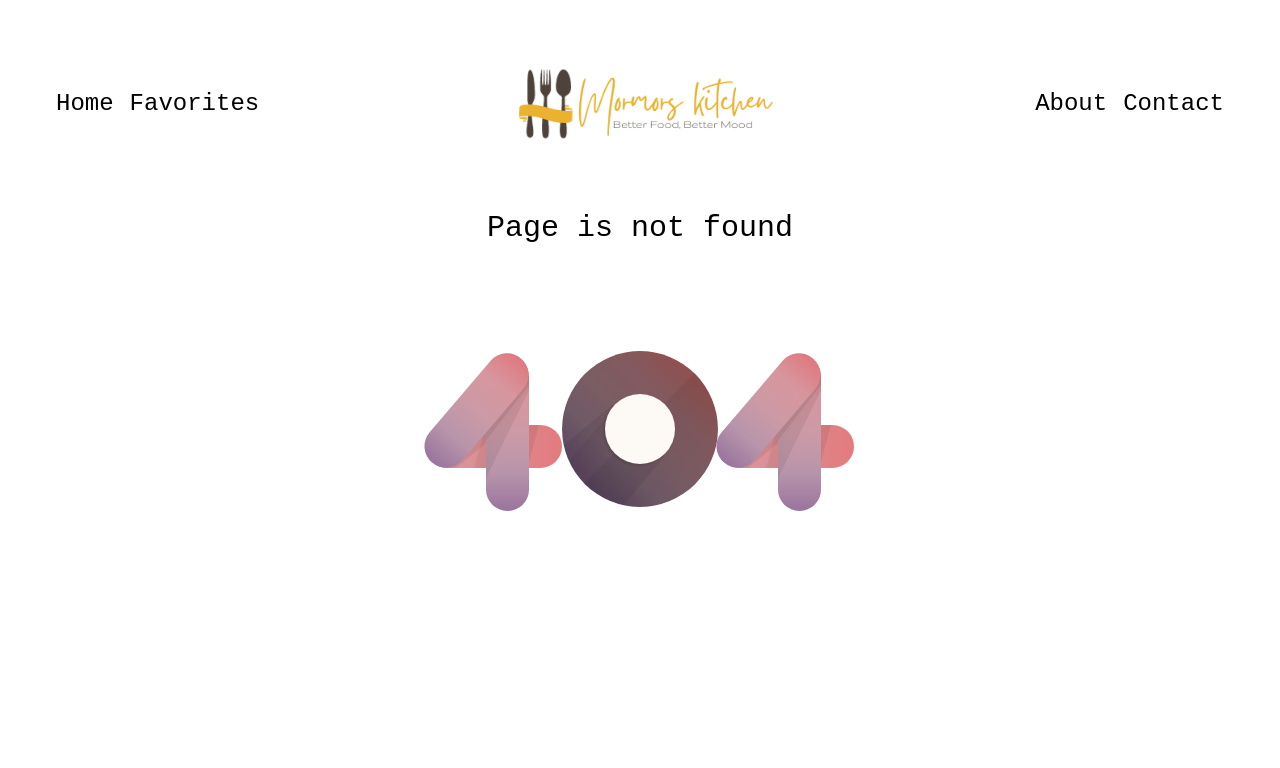
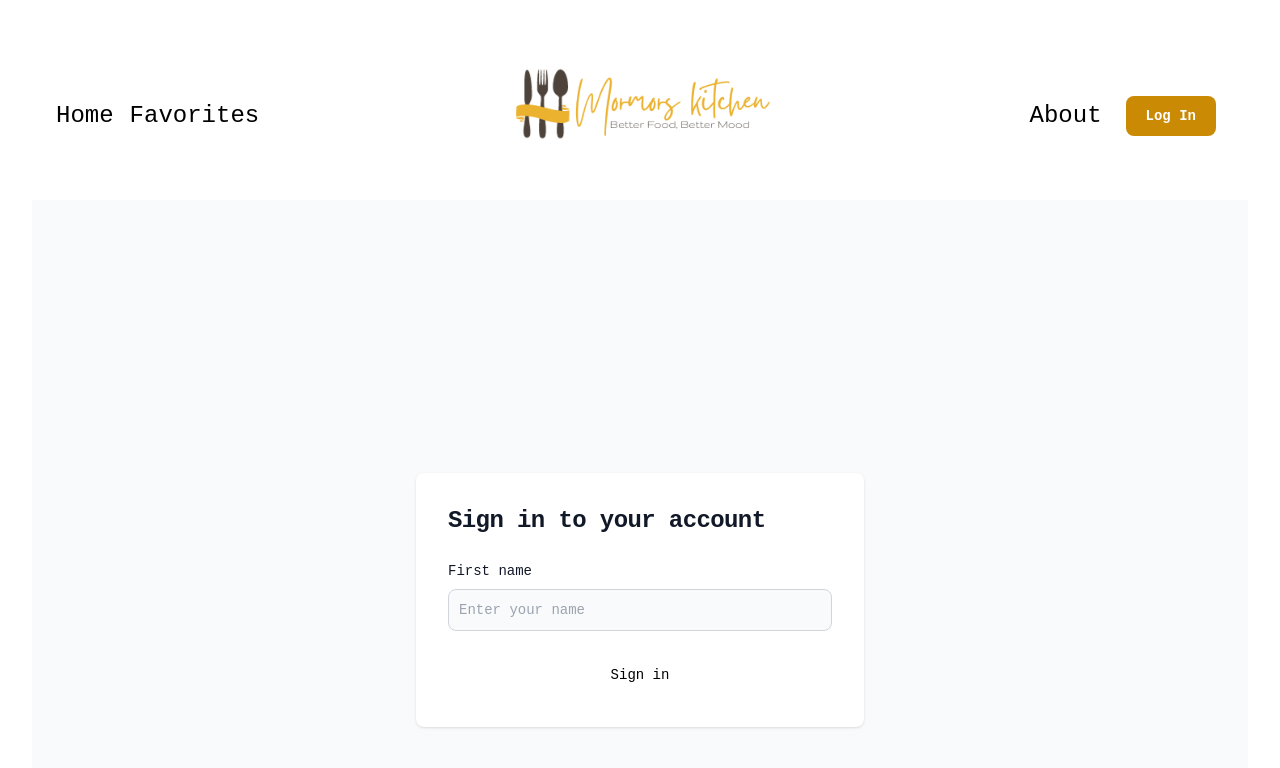
Before and after one commit to svetlana-so/Recipes_App_PF, a Vue app: page /login in a window 1280 px wide. Before the commit this address had no page. Shown: the top 768 px of the page. Built offline with nearby package versions, Linux system fonts and the light colour scheme.

Commit message:
feat: :sparkles: add log in and comments

```diff
--- a/src/components/CommentsComponent.vue
+++ b/src/components/CommentsComponent.vue
@@ -1,18 +1,60 @@
+<script setup lang="ts">
+import { computed } from 'vue';
+import { storeToRefs } from 'pinia';
+import { useRecipeBook } from '../stores/recipies';
+import { devices } from '@playwright/test';
+const RecipeStore = useRecipeBook();
+
+const { user_name, isLoggedIn, comments, singleComment } =
+  storeToRefs(RecipeStore);
+
+const { recipeId } = defineProps(['recipeId']);
+
+const addComment = () => {
+  if (singleComment.value.trim() === '') {
+    return;
+  }
+
+  const newComment = {
+    recipeId: recipeId,
+    recipeComment: singleComment.value,
+  };
+
+  comments.value.push(newComment);
+  singleComment.value = '';
+  localStorage.setItem('comments', JSON.stringify(comments.value));
+};
+
+const filteredComments = computed(() => {
+  return comments.value.filter((comment) => comment.recipeId === recipeId);
+});
+</script>
+
 <template>
   <section class="bg-whitepy-8 lg:py-16 antialiased">
     <div class="max-w-2xl mx-auto px-4">
       <div class="flex justify-between items-center mb-6">
-        <h2 class="text-lg lg:text-2xl font-bold text-gray-900">
-          Discussion (0)
+        <h2
+          v-if="isLoggedIn"
+          class="text-lg lg:text-2xl font-bold text-gray-900 py-6"
+        >
+          Share your comments, {{ user_name }}:
+        </h2>
+        <h2
+          v-if="!isLoggedIn"
+          class="text-lg lg:text-2xl font-bold text-gray-900 py-6"
+        >
+          Share your comments:
         </h2>
       </div>
-
-      <form class="mb-6">
+      <form @submit.prevent="addComment" class="mb-6">
         <div
           class="py-2 px-4 mb-4 bg-white rounded-lg rounded-t-lg border border-gray-200"
         >
           <label for="comment" class="sr-only">Your comment</label>
           <textarea
+            v-model="singleComment"
+            @keyup.enter="addComment"
             id="comment"
             rows="6"
             class="px-0 w-full text-sm text-gray-900 border-0 focus:ring-0 focus:outline-none"
@@ -28,5 +70,30 @@
         </button>
       </form>
     </div>
+    <div class="max-w-2xl mx-auto px-4">
+      <h3 class="text-lg lg:text-2xl font-bold text-gray-900 p-6">
+        Comments ({{ filteredComments.length }}):
+      </h3>
+      <article
+        v-for="(comment, index) in filteredComments"
+        :key="index"
+        class="p-6 text-base bg-white rounded-lg border border-grey mb-4"
+      >
+        <footer class="flex justify-between items-center mb-2">
+          <div class="flex items-center">
+            <ul class="text-gray-500">
+              <p
+                class="inline-flex items-center mr-3 text-sm text-gray-900 font-semibold"
+              >
+                {{ user_name }}
+              </p>
+              <p class="text-gray-700">{{ comment.recipeComment }}</p>
+            </ul>
+          </div>
+        </footer>
+
+        <div class="flex items-center mt-4 space-x-4"></div>
+      </article>
+    </div>
   </section>
 </template>
--- a/src/components/NavComp.vue
+++ b/src/components/NavComp.vue
@@ -1,6 +1,19 @@
+<script setup lang="ts">
+import { watchEffect } from 'vue';
+import { useRecipeBook } from '../stores/recipies';
+import { storeToRefs } from 'pinia';
+import { RouterLink } from 'vue-router';
+const RecipeStore = useRecipeBook();
+const { isLoggedIn } = storeToRefs(RecipeStore);
+
+watchEffect(() => {
+  isLoggedIn.value = localStorage.getItem('user_name') !== null;
+});
+</script>
+
 <template>
   <div class="flex flex-row justify-between py-8">
-    <div class="flex flex-row p-6 gap-4 text-m md:text-2xl">
+    <div class="flex flex-row items-center p-6 gap-4 text-m md:text-2xl">
       <RouterLink class="hover:underline" active-class="active" to="/"
         >Home</RouterLink
       >
@@ -9,16 +22,29 @@
       >
     </div>
     <div class="logo"></div>
-    <div class="flex flex-row p-6 gap-4 text-m md:text-2xl">
+    <div class="flex flex-row items-center p-6 gap-4 text-m md:text-2xl">
       <p>About</p>
-      <p>Contact</p>
+      <RouterLink
+        v-if="!isLoggedIn"
+        class="hover:underline"
+        active-class="active"
+        to="/login"
+        ><button
+          class="h-10 px-5 m-2 text-sm text-white transition-colors duration-150 bg-yellow-600 rounded-lg focus:shadow-outline hover:bg-yellow-700"
+        >
+          Log In
+        </button></RouterLink
+      >
+      <button
+        @click="RecipeStore.logout"
+        v-if="isLoggedIn"
+        class="h-10 px-5 m-2 text-sm text-white transition-colors duration-150 bg-red-600 rounded-lg focus:shadow-outline hover:bg-red-700"
+      >
+        Log Out
+      </button>
     </div>
   </div>
 </template>
-
-<script setup lang="ts">
-import { RouterLink } from 'vue-router';
-</script>
 
 <style scoped>
 .active {
--- a/src/router/index.ts
+++ b/src/router/index.ts
@@ -15,6 +15,11 @@ const router = createRouter({
       component: () => import('../views/FavoriteRecipes.vue'),
     },
     {
+      path: '/login',
+      name: 'login',
+      component: () => import('../views/LoginView.vue'),
+    },
+    {
       path: '/recipe/:id',
       name: 'RecipePage',
       component: () => import('../views/RecipePageView.vue'),
--- a/src/stores/recipies.ts
+++ b/src/stores/recipies.ts
@@ -16,14 +16,28 @@ type Recipe = {
   strSource: string;
 };
 
+type Comment = {
+  recipeId: number;
+  recipeComment: string;
+};
+
 const FAVORITES_KEY = 'favoritesRecipes';
+const USER_NAME_KEY = 'user_name';
+const COMMENTS = 'comments';
 
 export const useRecipeBook = defineStore('RecipeBook', () => {
+  const user_name = ref<string>(localStorage.getItem(USER_NAME_KEY) || '');
   const recipes = ref<Recipe[]>([]);
   const searchquery = ref<string>('');
   const favoritesRecipes = ref<Recipe[]>([]);
   const isLoading = ref<boolean>(false);
   const singleRecipe = ref<Recipe | null>(null);
+  const isLoggedIn = ref<boolean>(false);
+  const comments = ref<Comment[]>(
+    JSON.parse(localStorage.getItem(COMMENTS) ?? '[]')
+  );
+  const singleComment = ref<string>('');
+
   const numberOfRecipes = computed(() =>
     recipes.value ? recipes.value.length : 0
   );
@@ -47,6 +61,21 @@ export const useRecipeBook = defineStore('RecipeBook', () => {
       return recipes.value.some((recipe) => recipe.idMeal === idMeal);
     };
   });
+
+  const handleSubmit = async () => {
+    if (!user_name.value.trim()) {
+      return;
+    }
+    isLoggedIn.value = true;
+    localStorage.setItem(USER_NAME_KEY, user_name.value);
+  };
+  const logout = async () => {
+    isLoggedIn.value = false;
+    localStorage.removeItem(USER_NAME_KEY);
+    localStorage.removeItem(COMMENTS);
+    localStorage.removeItem(FAVORITES_KEY);
+    user_name.value = '';
+  };
 
   watch(
     () => favoritesRecipes.value,
@@ -119,6 +148,12 @@ export const useRecipeBook = defineStore('RecipeBook', () => {
     numberOfRecipes,
     filteredIngredients,
     isRecipeValid,
+    user_name,
+    isLoggedIn,
+    singleComment,
+    comments,
+    logout,
+    handleSubmit,
     toggleFavoriteRecipes,
     getSingleRecipe,
     getData,
--- /dev/null
+++ b/src/views/LoginView.vue
@@ -0,0 +1,54 @@
+<script setup lang="ts">
+import { storeToRefs } from 'pinia';
+import { useRecipeBook } from '../stores/recipies';
+
+const RecipeStore = useRecipeBook();
+const { user_name, isLoggedIn } = storeToRefs(RecipeStore);
+</script>
+
+<template>
+  <section v-if="!isLoggedIn" class="bg-gray-50">
+    <div
+      class="flex flex-col items-center justify-center px-6 py-8 mx-auto md:h-screen lg:py-0"
+    >
+      <div
+        class="w-full bg-white rounded-lg shadow dark:border md:mt-0 sm:max-w-md xl:p-0"
+      >
+        <div class="p-6 space-y-4 md:space-y-6 sm:p-8">
+          <h1
+            class="text-xl font-bold leading-tight tracking-tight text-gray-900 md:text-2xl"
+          >
+            Sign in to your account
+          </h1>
+          <form class="space-y-4 md:space-y-6" action="#">
+            <div>
+              <label
+                for="first_name"
+                class="block mb-2 text-sm font-medium text-gray-900 dark:text-white"
+                >First name</label
+              >
+              <input
+                type="text"
+                v-model="user_name"
+                id="first_name"
+                class="bg-gray-50 border border-gray-300 text-gray-900 text-sm rounded-lg focus:ring-blue-500 focus:border-blue-500 block w-full p-2.5"
+                placeholder="Enter your name"
+                required
+              />
+            </div>
+            <button
+              @click.prevent="RecipeStore.handleSubmit"
+              type="submit"
+              class="w-full text-black bg-primary-600 hover:bg-yellow-400 focus:ring-4 focus:outline-none focus:ring-yellow-500 font-medium rounded-lg text-sm px-5 py-2.5 text-center"
+            >
+              Sign in
+            </button>
+          </form>
+        </div>
+      </div>
+    </div>
+  </section>
+  <div v-if="isLoggedIn">
+    <p>Welcome to your account, {{ user_name }}!</p>
+  </div>
+</template>
--- a/src/views/RecipePageView.vue
+++ b/src/views/RecipePageView.vue
@@ -120,7 +120,7 @@ const openSource = () => {
     <p>Loading</p>
     <span>This may take a few seconds, please don't close this page.</span>
   </div>
-  <CommentsComponent />
+  <CommentsComponent :recipeId="recipeId" />
 </template>
 
 <style scoped>
```
